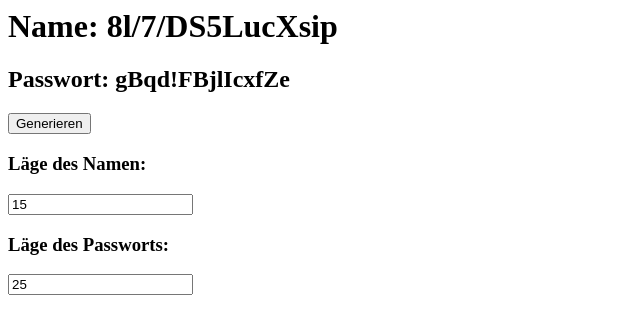
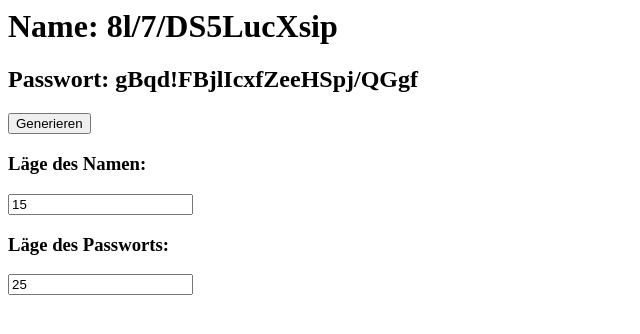
Before and after one commit to EinsMalte/JitsiRoomName, a plain HTML site: page Web/index.html in a window 1280 px wide. Both pictures are taken after a click on the button "Generieren". Shown: the whole page, without its empty margins (0-640 px from the left). Drawn offline with Linux system fonts and the light colour scheme.

Commit message:
Update index.html
Fixed Passwordlength

```diff
--- a/Web/index.html
+++ b/Web/index.html
@@ -26,7 +26,7 @@
 			generatedName = generatedName + characters.charAt(getRandomInt(characters.length-1));
 		}
 
-		let Passwordlength = document.getElementById('NL').value;
+		let Passwordlength = document.getElementById('PL').value;
 		for(let i = 0; i < Passwordlength; i++) {
 			generatedPassword = generatedPassword + characters.charAt(getRandomInt(characters.length-1));
 		}
```
